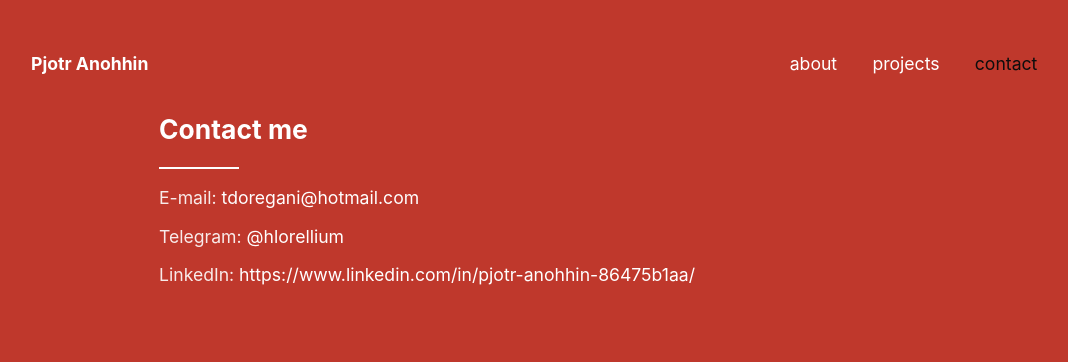
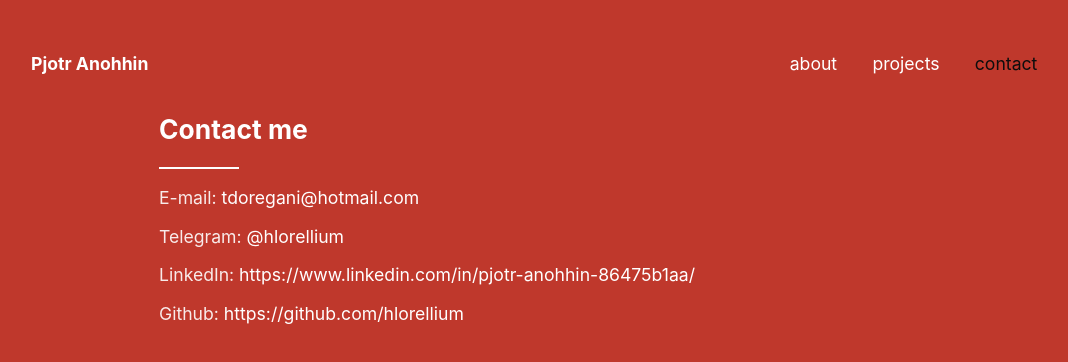
Before and after one commit to hlorellium/portfolio, a Next.js app: page /contact in a window 1280 px wide. Shown: the top 362 px of the page, without its empty margins (97-1165 px from the left). Built offline with nearby package versions, Linux system fonts and the light colour scheme.

Commit message:
added github link

```diff
--- a/pages/contact.js
+++ b/pages/contact.js
@@ -45,6 +45,15 @@
                     https://www.linkedin.com/in/pjotr-anohhin-86475b1aa/
                 </a>
             </p>
+            <p>
+                <span>Github:</span>{' '}
+                <a
+                    target="_blank"
+                    href="https://github.com/hlorellium"
+                >
+                    https://github.com/hlorellium
+                </a>
+            </p>
         </div>
     );
 };
```
